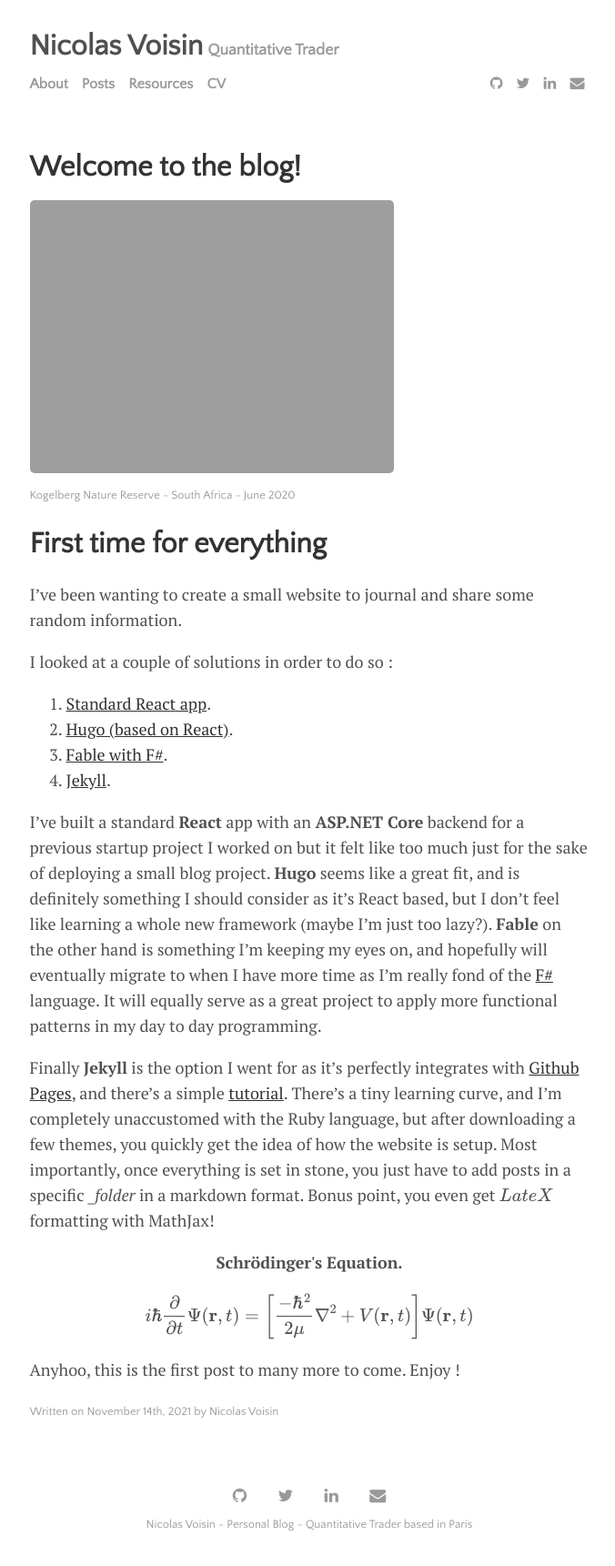
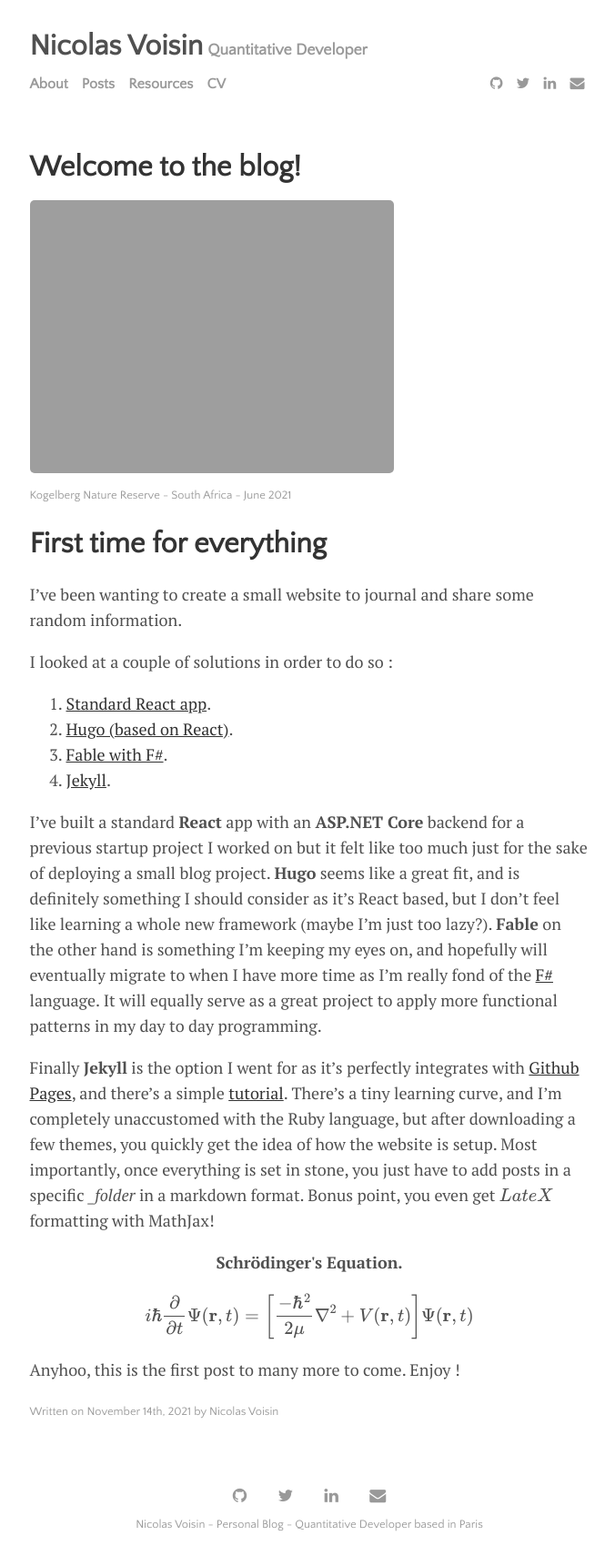
Before and after one commit to nick-voisin/nick-voisin.github.io, a Jekyll site: the page built from _posts/2021-11-14-welcome-to-my-blog.md, in a window 1280 px wide. Shown: the whole page at 91% size, without its empty margins (300-976 px from the left). Built offline with Jekyll 4.4.1, drawn with Linux system fonts in a browser that asks for light colours; formulas are drawn with MathJax 3.

Commit message:
Update sub title + fix typo

```diff
--- a/_config.yml
+++ b/_config.yml
@@ -9,6 +9,6 @@ plugins:             [jekyll-paginate, jekyll-sitemap, jekyll-feed, jekyll-seo-t
 
 # Customise atom feed settings (this is where Jekyll-Feed gets configuration information)
 title:		           'Nicolas Voisin - Personal Blog'
-sub_title:           'Quantitative Trader'
+sub_title:           'Quantitative Developer'
 author:              'Nicolas Voisin'
 location:            'Paris'
--- a/_posts/2021-11-14-welcome-to-my-blog.md
+++ b/_posts/2021-11-14-welcome-to-my-blog.md
@@ -5,7 +5,7 @@ author: "Nicolas Voisin"
 categories: journal
 tags: [daily]
 image: kogelberg_sa_june.jpg
-image_description: "Kogelberg Nature Reserve - South Africa - June 2020"
+image_description: "Kogelberg Nature Reserve - South Africa - June 2021"
 ---
 
 # First time for everything
```
